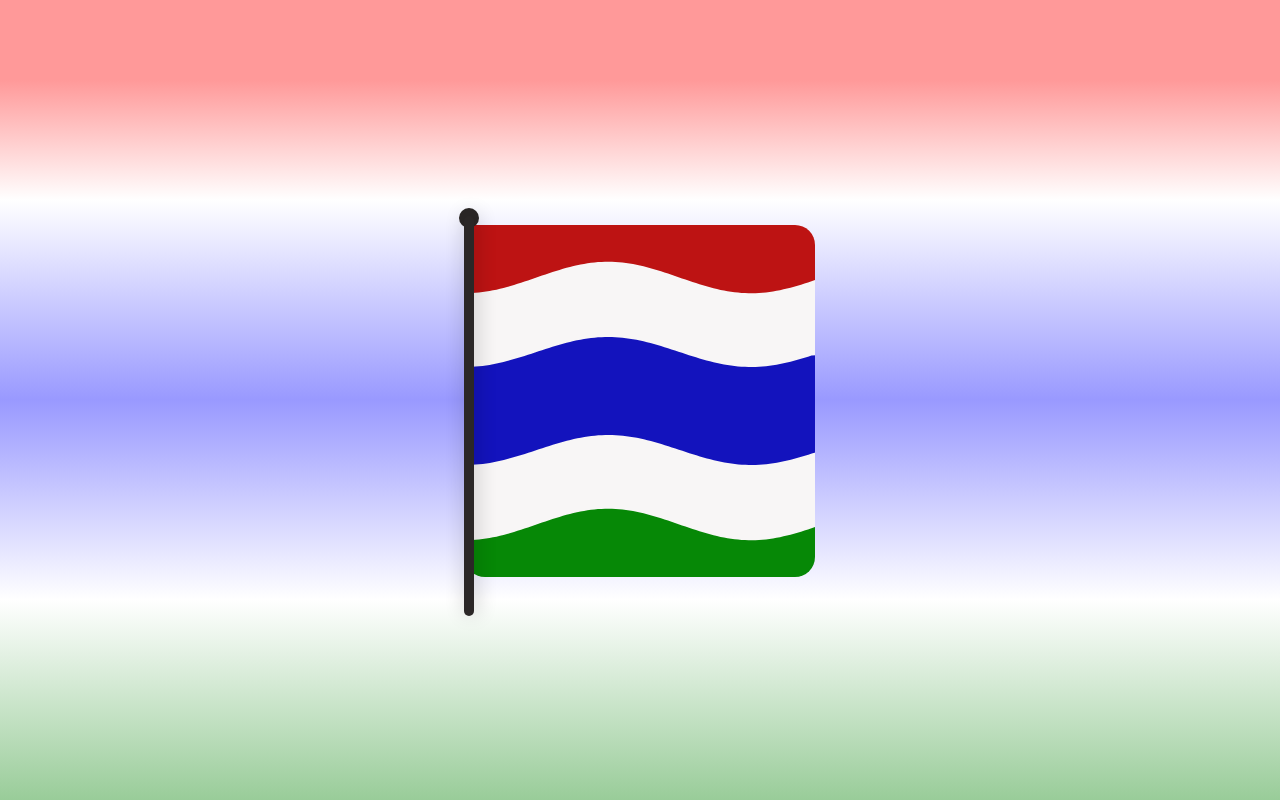
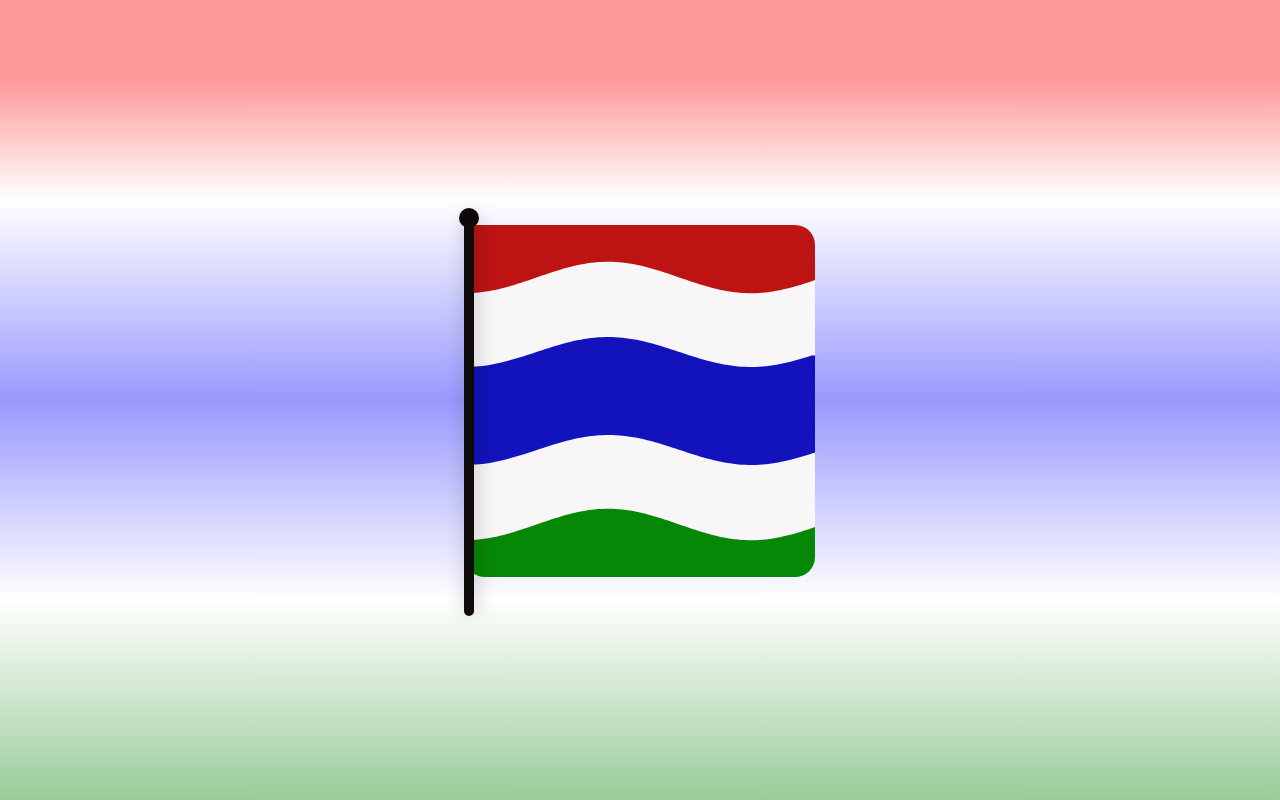
Before and after one commit to jengahmedeyan/Gambia-Flag-with-CSS, a plain HTML site: page index.html in a window 1280 px wide. Drawn offline with Linux system fonts and the light colour scheme.

Commit message:
color change

```diff
--- a/style.css
+++ b/style.css
@@ -24,7 +24,7 @@
   top: 53%;
   left: -196px;
   content: " ";
-  background-color: rgb(43, 39, 39);
+  background-color: rgb(14, 10, 10);
   width: 400px;
   height: 10px;
   z-index: 99;
@@ -37,7 +37,7 @@
   top: -5%;
   left: -1.7%;
   content: " ";
-  background-color: rgb(43, 39, 39);
+  background-color: rgb(14, 10, 10);
   width: 20px;
   height: 20px;
   border-radius: 50%;
```
